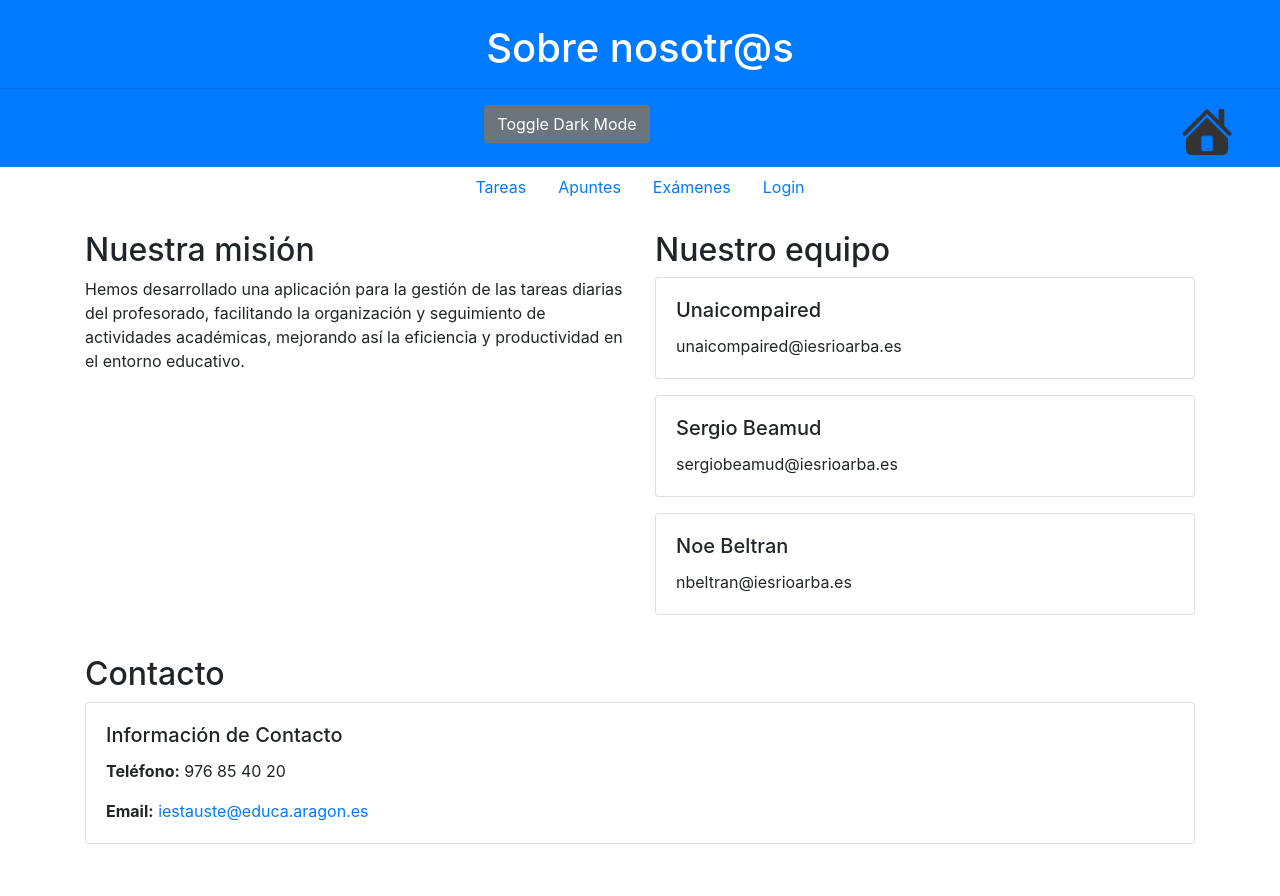
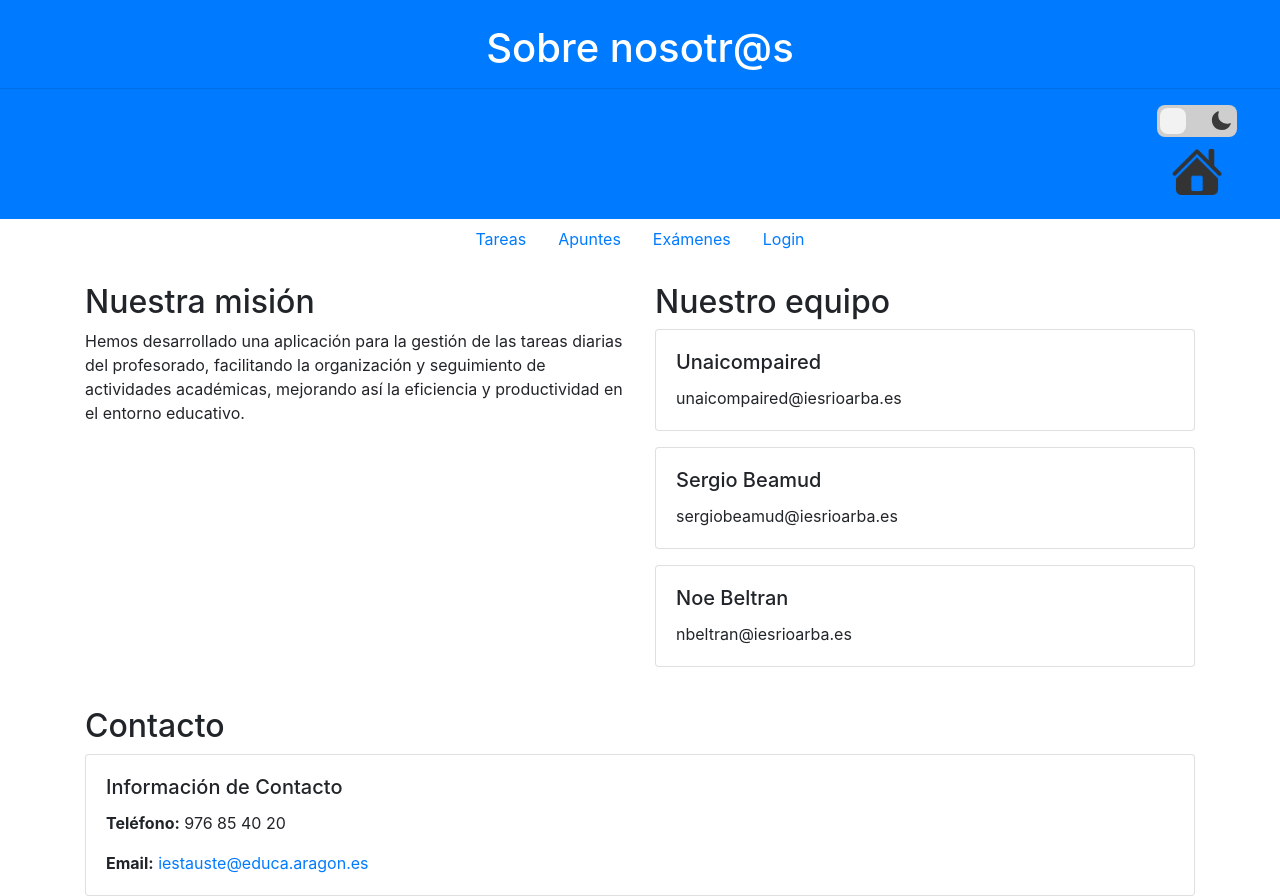
Before and after one commit to unaiccz/Proyecto-ec-diw, a plain HTML site: page about/index.html in a window 1280 px wide. Shown: the top 896 px of the page. Drawn offline with nearby package versions, Linux system fonts and the light colour scheme.

Commit message:
theme switch home, about

```diff
--- a/about/about.css
+++ b/about/about.css
@@ -40,3 +40,85 @@ footer{
     width: 100%;
     position: relative;
 }
+.item-container{
+    display: flex;
+justify-content: space-between;
+}
+.item2{
+    display: flex;
+flex-direction: column;
+margin: 0 10px;
+}
+
+
+/* From Uiverse.io by MRez321 */
+.theme-switch {
+    position: relative;
+    display: flex;
+    justify-content: center;
+    direction: rtl;
+  }
+
+  #theme-checkbox {
+    display: none;
+  }
+
+  #theme-checkbox + label {
+    /* change the font-size below to change the size of the switch button*/
+    font-size: 2rem;
+    height: 1em;
+    width: 2.5em;
+    border-radius: 0.25em;
+    cursor: pointer;
+    display: flex;
+    justify-content: space-between;
+    background-color: #cecece;
+    position: relative;
+  }
+
+  #theme-checkbox:checked + label {
+    background-color: #3a3a3a;
+  }
+
+  #theme-checkbox + label:active {
+    transform: scale(0.85);
+    transition: transform 0.2s;
+  }
+
+  #theme-checkbox + label div {
+    width: 0.8em;
+    height: 0.8em;
+    border-radius: inherit;
+    position: absolute;
+    top: 0.1em;
+    left: 0.1em;
+    z-index: 10;
+    transition: 0.5s cubic-bezier(1, 0.33, 0.11, 1.34);
+    background-color: #f2f2f2;
+  }
+
+  #theme-checkbox:checked + label div {
+    /* left: calc(2.5em - .8em - .1em); */
+    left: 1.6em;
+    background-color: #212121;
+  }
+
+  #theme-checkbox + label span {
+    display: flex;
+  }
+
+  #theme-checkbox + label svg {
+    display: inline-block;
+    height: 1em;
+    width: 1em;
+    padding: 0.15em;
+    box-sizing: border-box;
+  }
+
+  #theme-checkbox + label span:first-of-type {
+    color: #3a3a3a;
+  }
+
+  #theme-checkbox + label span:last-of-type {
+    color: #cecece;
+  }
--- a/about/index.html
+++ b/about/index.html
@@ -17,10 +17,49 @@
         <h1>Sobre nosotr@s</h1>
         <hr>
      <div class="item-container">
-        <button id="theme-toggle" class="btn btn-secondary">Toggle Dark Mode</button>
-        <a href="../home/index.html" class="float-right mr-5">
-            <img src="../img/home.png" alt="home" width="50px" class=" ml-5">
-        </a>
+
+        <div></div>
+  <div class="item2">
+<!-- theme -->
+ <!-- From Uiverse.io by MRez321 -->
+<div class="theme-switch">
+    <input type="checkbox" id="theme-checkbox" />
+    <label for="theme-checkbox" id="theme-toggle">
+      <div></div>
+      <span>
+        <svg
+          xmlns="http://www.w3.org/2000/svg"
+          viewBox="0 0 24 24"
+          fill="currentColor"
+          class="w-6 h-6"
+        >
+          <path
+            fill-rule="evenodd"
+            d="M9.528 1.718a.75.75 0 01.162.819A8.97 8.97 0 009 6a9 9 0 009 9 8.97 8.97 0 003.463-.69.75.75 0 01.981.98 10.503 10.503 0 01-9.694 6.46c-5.799 0-10.5-4.701-10.5-10.5 0-4.368 2.667-8.112 6.46-9.694a.75.75 0 01.818.162z"
+            clip-rule="evenodd"
+          ></path>
+        </svg>
+      </span>
+      <span>
+        <svg
+          xmlns="http://www.w3.org/2000/svg"
+          viewBox="0 0 24 24"
+          fill="currentColor"
+          class="w-6 h-6"
+        >
+          <path
+            d="M12 2.25a.75.75 0 01.75.75v2.25a.75.75 0 01-1.5 0V3a.75.75 0 01.75-.75zM7.5 12a4.5 4.5 0 119 0 4.5 4.5 0 01-9 0zM18.894 6.166a.75.75 0 00-1.06-1.06l-1.591 1.59a.75.75 0 101.06 1.061l1.591-1.59zM21.75 12a.75.75 0 01-.75.75h-2.25a.75.75 0 010-1.5H21a.75.75 0 01.75.75zM17.834 18.894a.75.75 0 001.06-1.06l-1.59-1.591a.75.75 0 10-1.061 1.06l1.59 1.591zM12 18a.75.75 0 01.75.75V21a.75.75 0 01-1.5 0v-2.25A.75.75 0 0112 18zM7.758 17.303a.75.75 0 00-1.061-1.06l-1.591 1.59a.75.75 0 001.06 1.061l1.591-1.59zM6 12a.75.75 0 01-.75.75H3a.75.75 0 010-1.5h2.25A.75.75 0 016 12zM6.697 7.757a.75.75 0 001.06-1.06l-1.59-1.591a.75.75 0 00-1.061 1.06l1.59 1.591z"
+          ></path>
+        </svg>
+      </span>
+    </label>
+  </div>
+
+
+    <a href="../home/index.html" class="float-right mr-5">
+        <img src="../img/home.png" alt="home" width="50px" class=" ml-5">
+    </a>
+  </div>
      </div>
     </header>
     <nav class="animate__animated animate__fadeInDown">
--- a/home/home.css
+++ b/home/home.css
@@ -30,7 +30,6 @@ margin: 0 10px;
     display: flex;
 justify-content: space-between;
 }
-/* From Uiverse.io by MRez321 */
 .theme-switch {
     position: relative;
     display: flex;
```
